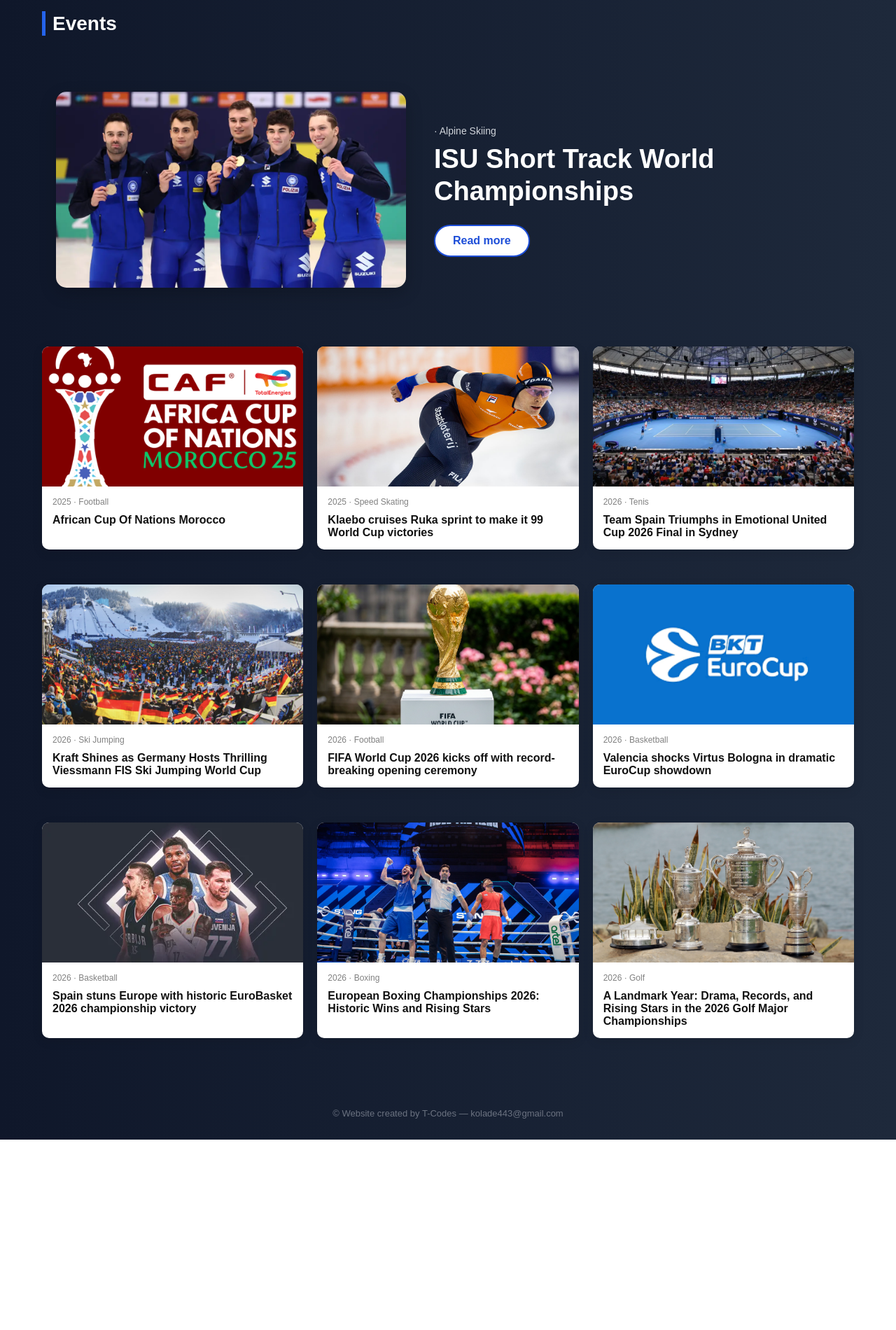
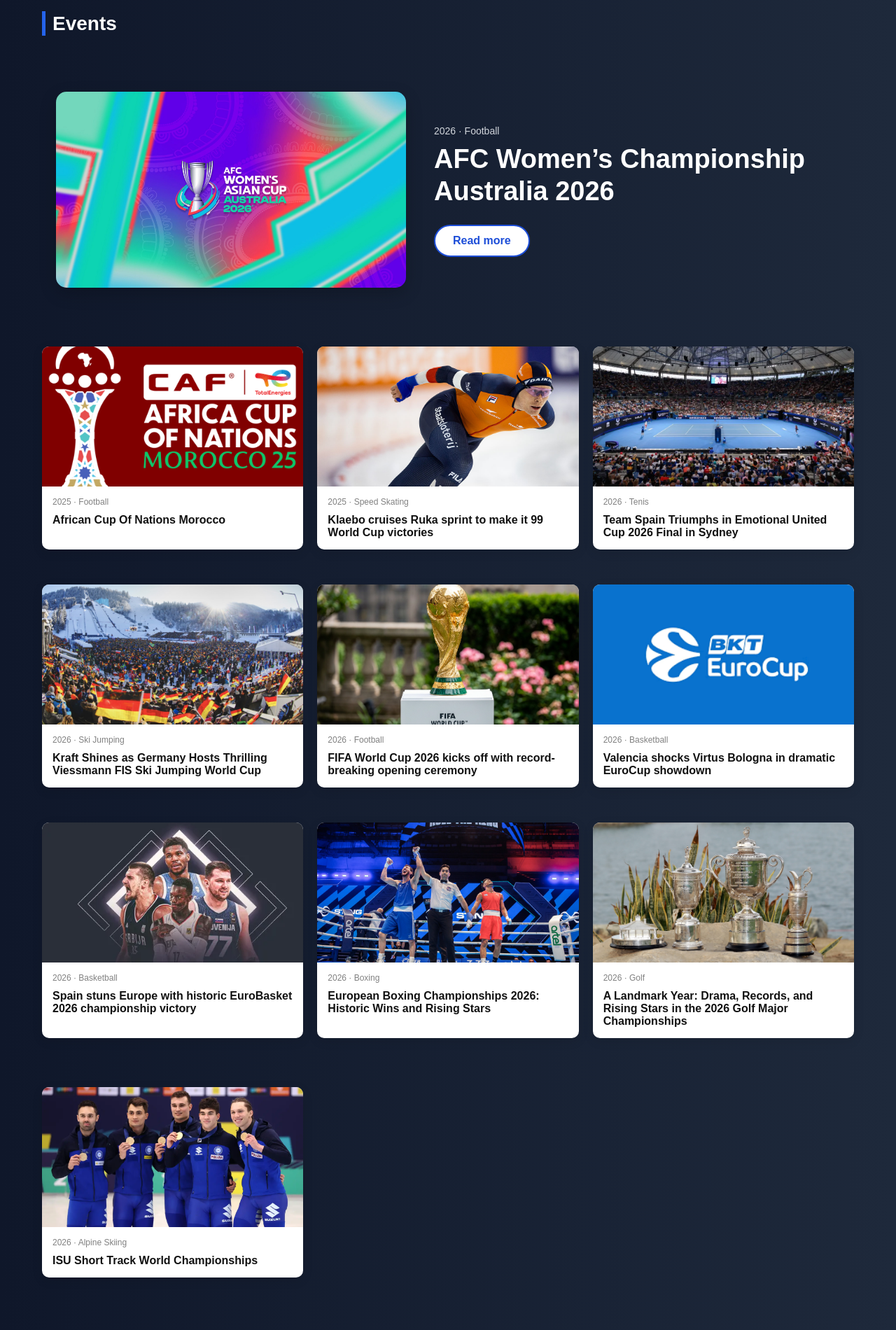
Before and after one commit to zpoint-media/Zpointt, a website: page pages/Events.html in a window 1280 px wide. Shown: the part 140-2040 px from the top of the page at 70% size. Before the commit the page ends 1768 px from the top, so only its background shows below. Drawn offline with Linux system fonts and the light colour scheme.

Commit message:
Update Events.html

```diff
--- a/pages/Events.html
+++ b/pages/Events.html
@@ -47,15 +47,15 @@
    <section class="featured-event">
     <a class="None" href="/New-section/main.html">
     <div class="featured-left">
-        <img src="/images/Home-Gallery/main.webp" alt="Featured Event">
+        <img src="/images/News/Add5ii.webp" alt="Featured Event">
     </div>
       </a>
 
     <div class="featured-right">
-        <p class="featured-date">  · Alpine Skiing</p>
+        <p class="featured-date"> 2026 · Football</p>
 
         <h1 class="featured-title">
-            ISU Short Track World Championships
+            AFC Women’s Championship Australia 2026
         </h1>
 
         <a href="/New-section/main.html" class="featured-btn">Read more</a>
@@ -211,6 +211,17 @@
   </a>
   </div>
 
+    <div
+    class="news-card">
+  <a  class="None" href="/New-section/News10.html">
+    <img src="/images/Home-Gallery/main.webp">
+    <div class="news-content">
+      <div class="news-date-category">2026 · Alpine Skiing</div>
+      <div class="news-title">ISU Short Track World Championships</div>
+    </div>
+  </a>
+  </div>
+
 </div>
 
 
```
